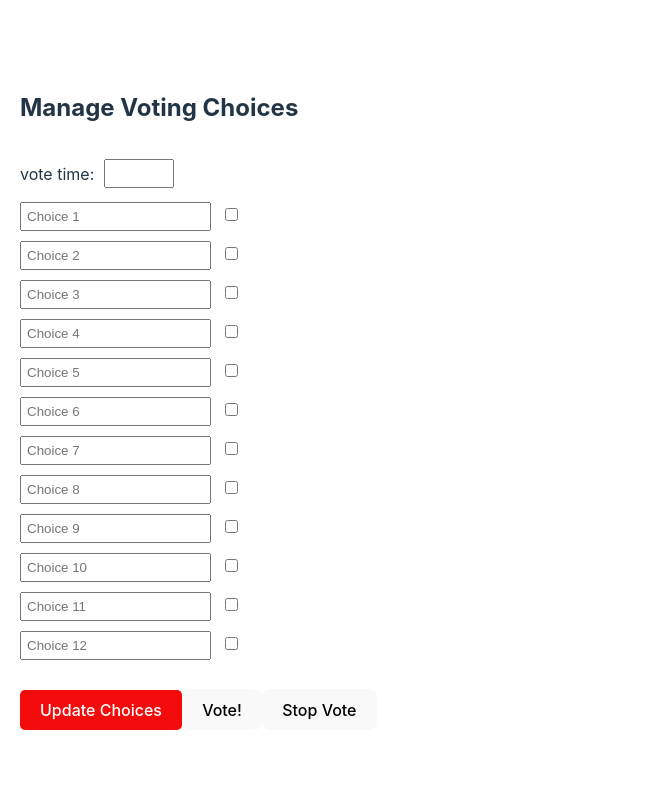
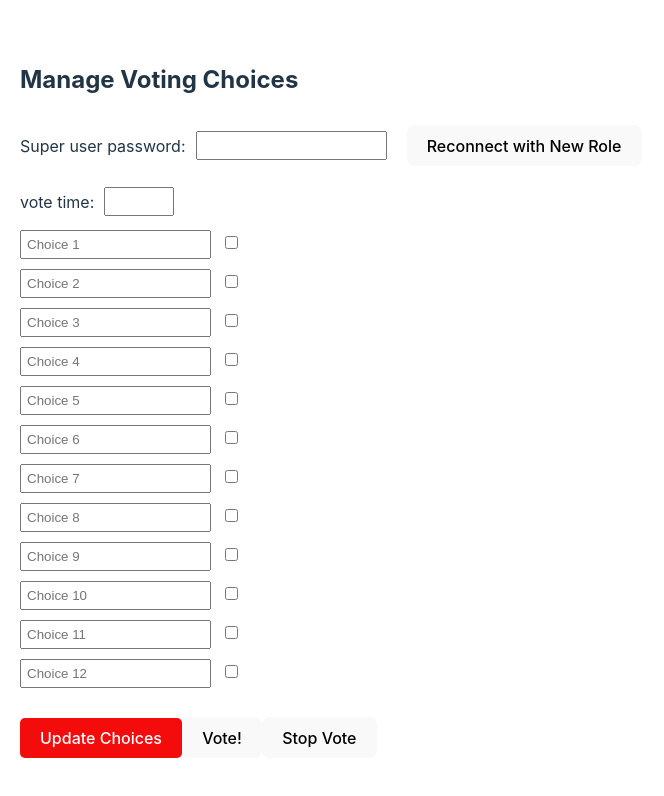
Before and after one commit to qq-zhong/vote_admin, a React (Vite) app: page / in a window 1280 px wide. Shown: the top 796 px of the page, without its empty margins (0-664 px from the left). Built offline with nearby package versions, Linux system fonts and the light colour scheme; no server answers.

Commit message:
added password component

```diff
--- a/src/App.css
+++ b/src/App.css
@@ -36,3 +36,10 @@
   /* justify-content: left; */
   gap: 10px; /* Adds spacing between the text and input */
 }
+
+.role-container {
+  display: flex;
+  align-items: center; /* Aligns items vertically */
+  /* justify-content: left; */
+  gap: 10px; /* Adds spacing between the text and input */
+}
--- a/src/App.tsx
+++ b/src/App.tsx
@@ -1,16 +1,27 @@
 import { useState, useEffect } from 'react';
+import { useRef } from "react";
+
 import './App.css';
+import LoginContainer from './Login/LoginContainer';
+
+// const serverAddress = "wss://peterzhong.ca:2096?role=admin"
 
 interface Choice {
     label: string;
     enabled: boolean;
 }
 
+// todo: track number of visiting users
+// todo: submit password to server
+
 function App() {
 
     const [choices, setChoices] = useState<Choice[]>(Array(12).fill({ label: '', enabled: false }));
     const [ws, setWs] = useState<WebSocket | null>(null);
     const [voteTime, setVoteTime] = useState<number | "">('');
+    // const [shouldReconnect, setShouldReconnect] = useState(true);
+    const shouldReconnectRef = useRef(true); // Use ref instead of state
+
     // const [isLoggedIn, setIsLoggedIn] = useState(false); // Track login status
 
     // const ws = new WebSocket("ws://localhost:8080?role=admin");
@@ -22,17 +33,15 @@ function App() {
         console.log("old cookie is : ", document.cookie)
         console.log("App component rendered");
 
-        const serverAddress = "wss://peterzhong.ca:2096?role=admin"
+
         // const socket = new WebSocket(serverAddress);
         const cookie = encodeURIComponent(document.cookie);
         const socket = new WebSocket(`wss://peterzhong.ca:2096?role=admin&cookie=${cookie}`);
+        const reconnectString = `wss://peterzhong.ca:2096?role=admin&cookie=${cookie}`;
 
         let userID = getCookie("userID");
 
-        socket.onopen = () => {
-            console.log("WebSocket connected.");
-            keepAlive();
-        };
+        socketPrep(socket, userID, reconnectString);
 
         // socket.onmessage = (event) => {
         //     const data = JSON.parse(event.data);
@@ -45,6 +54,25 @@ function App() {
         //         socket.close();
         //     }
         // };
+
+
+
+        // Clean up on component unmount
+        return () => {
+            if (ws) {
+                ws.close();
+            }
+        };
+
+
+    }, []);
+
+    const socketPrep = (socket: WebSocket, userID: string|null, recString : string) =>{
+
+        socket.onopen = () => {
+            console.log("WebSocket connected.");
+            keepAlive();
+        };
 
         socket.onmessage = (event) => {
             let msg = JSON.parse(event.data);
@@ -74,18 +102,12 @@ function App() {
 
         socket.onclose = () => {
             console.log("WebSocket connection closed.");
-            reconnect(); // Try to reconnect
-            // setIsLoggedIn(false);
+            if (shouldReconnectRef.current) {
+                reconnect(recString); // Only reconnect if the user didn't manually close it
+            }
         };
 
         setWs(socket);
-
-        // Clean up on component unmount
-        return () => {
-            if (socket) {
-                socket.close();
-            }
-        };
 
         function keepAlive() {
             setInterval(() => {
@@ -96,13 +118,32 @@ function App() {
             }, 30000); // Send ping every 30 seconds
         }
 
-        function reconnect() {
+        function reconnect(address : string) {
+            console.log("should reconnect ref is: ", shouldReconnectRef);
             setTimeout(() => {
                 console.log("Reconnecting WebSocket...");
-                setWs(new WebSocket(serverAddress)); // Recreate the connection
+                setWs(new WebSocket(address)); // Recreate the connection
             }, 5000); // Try reconnecting after 5 seconds
         }
-    }, []);
+    }
+
+    const connectWebSocket = (password: string) => {
+        shouldReconnectRef.current = false; // Immediately disable reconnection
+        if (ws) ws.close(); // Manually close existing connection
+
+        setTimeout(() => {
+            // setShouldReconnect(true); // Allow reconnection for the new connection
+            const cookie = encodeURIComponent(document.cookie);
+            const role = encodeURIComponent(password);
+            const socket = new WebSocket(`wss://peterzhong.ca:2096?role=${role}&cookie=${cookie}`);
+            const recString = `wss://peterzhong.ca:2096?role=${role}&cookie=${cookie}`;
+
+            socketPrep(socket, cookie, recString);
+            setTimeout(() => {
+                shouldReconnectRef.current = true; // Re-enable reconnection **AFTER** WebSocket reconnects
+            }, 6000);
+        }, 1000); // Delay to avoid race conditions
+    };
 
     // Send clear database request to WebSocket server
     // const clearDatabase = () => {
@@ -130,11 +171,11 @@ function App() {
         }
     };
 
-    const sendResults = () =>{
-        if (ws){
-            ws.send(JSON.stringify({ type: 'send_results' }));
-        }
-    }
+    // const sendResults = () =>{
+    //     if (ws){
+    //         ws.send(JSON.stringify({ type: 'send_results' }));
+    //     }
+    // }
 
     // Send alert to all users
     const alertUsers = (message: string) => {
@@ -147,12 +188,12 @@ function App() {
         console.log("STOP!")
         // const inputElement = document.getElementById("numericInput");
         // const inputValue = voteTime; // Gets the input value as a string
-        if (voteTime == ""){
-            console.log("infinite time")
-        }
-        else {
-            console.log("time given is :", voteTime);
-        }
+        // if (voteTime == ""){
+        //     console.log("infinite time")
+        // }
+        // else {
+        //     console.log("time given is :", voteTime);
+        // }
         if (ws) {
             ws.send(JSON.stringify({ type: 'stop_vote'}));
         }
@@ -263,6 +304,20 @@ function App() {
 
         <div className="container">
             <h2>Manage Voting Choices</h2>
+            {/* <div className='role-container'>
+                <p>super user password:</p>
+                <input
+                    className="text-input"
+                    type="number"
+                    min="0"
+                    max="100"
+                    value={voteTime}
+                    onChange={handleChange}
+                />
+                <p id='server_reply'></p>
+            </div> */}
+            {/* <LoginContainer reconnectWebSocket={connectWebSocket} /> */}
+            <LoginContainer reconnectWebSocket={connectWebSocket}/>
             <div className='time-container'>
                 <p>vote time:</p>
                 <input
--- /dev/null
+++ b/src/Login/LoginContainer.css
@@ -0,0 +1,51 @@
+/* LoginContainer.css */
+.login-container {
+    display: flex;
+    flex-direction: column;
+    align-items: center;
+    justify-content: center;
+    width: 100%;
+    max-width: 400px;
+    margin: 50px auto;
+    padding: 20px;
+    background: #fff;
+    border-radius: 12px;
+    box-shadow: 0 4px 10px rgba(0, 0, 0, 0.1);
+}
+
+.login-container h2 {
+    margin-bottom: 20px;
+    font-size: 1.5rem;
+    color: #333;
+}
+
+.login-input {
+    width: 100%;
+    padding: 10px;
+    margin: 10px 0;
+    border: 1px solid #ccc;
+    border-radius: 6px;
+    font-size: 1rem;
+}
+
+.login-button {
+    width: 100%;
+    padding: 10px;
+    background-color: #007bff;
+    color: white;
+    border: none;
+    border-radius: 6px;
+    font-size: 1rem;
+    cursor: pointer;
+    transition: background 0.3s;
+}
+
+.login-button:hover {
+    background-color: #0056b3;
+}
+
+.login-error {
+    color: red;
+    font-size: 0.9rem;
+    margin-top: 10px;
+}
--- /dev/null
+++ b/src/Login/LoginContainer.tsx
@@ -0,0 +1,38 @@
+import { useState } from "react";
+import "./LoginContainer.css"; // Import the CSS file
+
+interface LoginContainerProps {
+    reconnectWebSocket: (password: string) => void;
+}
+
+const LoginContainer: React.FC<LoginContainerProps> = ({ reconnectWebSocket }) => {
+    const [password, setPassword] = useState<string>("");
+
+    const handleChange = (e: React.ChangeEvent<HTMLInputElement>) => {
+        setPassword(e.target.value);
+    };
+
+    const handleReconnect = () => {
+        if (!password) {
+            document.getElementById("server_reply")!.textContent = "Please enter a password.";
+            return;
+        }
+        reconnectWebSocket(password);
+    };
+
+    return (
+        <div className="role-container">
+            <p>Super user password:</p>
+            <input
+                className="text-input"
+                type="password"
+                value={password}
+                onChange={handleChange}
+            />
+            <button onClick={handleReconnect}>Reconnect with New Role</button>
+            <p id="server_reply"></p>
+        </div>
+    );
+};
+
+export default LoginContainer;
```
